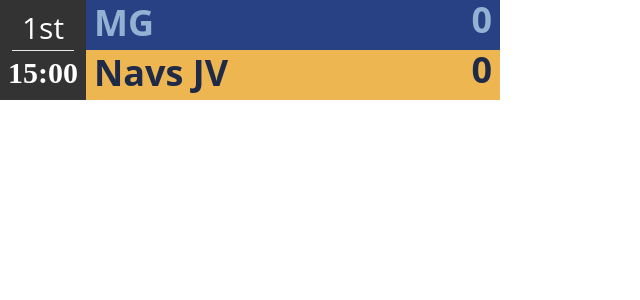
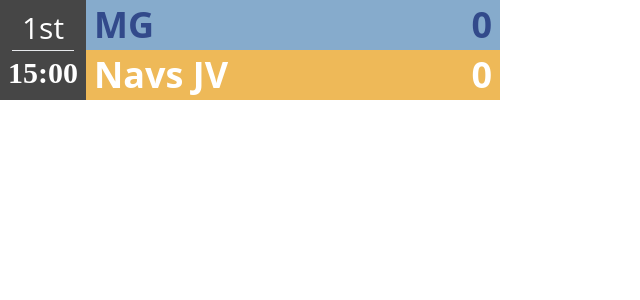
Before and after one commit to bantamlabs/scoreboard, a React (Create React App) app: page / in a window 1280 px wide. Shown: the top 300 px of the page, without its empty margins (0-640 px from the left). Built offline with nearby package versions, Linux system fonts and the light colour scheme.

Commit message:
Got alignment right and some other stuff

```diff
--- a/src/App.tsx
+++ b/src/App.tsx
@@ -4,12 +4,12 @@ import { Scoreboard } from './Scoreboard';
 const props = {
   visitor: {
     teamName: "MG",
-    color: "#91B2D3",
-    backgroundColor: "#284185",
+    color: "#284185",
+    backgroundColor: "#80A7CA",
   },
   home: {
     teamName: "Navs JV",
-    color: "#1E2A48",
+    color: "#ffffff",
     backgroundColor: "#EEB650",
   },
   clock: {
--- a/src/Clock.tsx
+++ b/src/Clock.tsx
@@ -85,7 +85,7 @@ export function Clock(props: ClockProps) {
         backgroundColor,
         color
       }}
-      className="text-center h-full align-middle px-2 flex"
+      className="text-center h-full align-middle px-2 flex opacity-90"
     >
       <div className="m-auto">
         <div
--- a/src/TeamScore.tsx
+++ b/src/TeamScore.tsx
@@ -19,25 +19,19 @@ export function TeamScore({
         backgroundColor,
         color,
       }}
-      className="h-1/2"
+      className="h-1/2 opacity-95"
     >
-      <div className="h-full m-auto">
-        <div className="px-2 text-4xl font-bold open-sans">
-          <span
-            className="align-middle"
-          >
-            <span
+      <div className="px-2 text-4xl font-bold open-sans h-full flex items-center">
+        <div
+          className="flex-auto"
           onClick={() => setScore(score - 1)}
         >
           {teamName}
-            </span>
-            <span
-              className="float-right"
+        </div>
+        <div
           onClick={() => setScore(score + 1)}
         >
           {score}
-            </span>
-          </span>
         </div>
       </div>
     </div>
```
Lines whose indentation alone changed are shown as unchanged.
